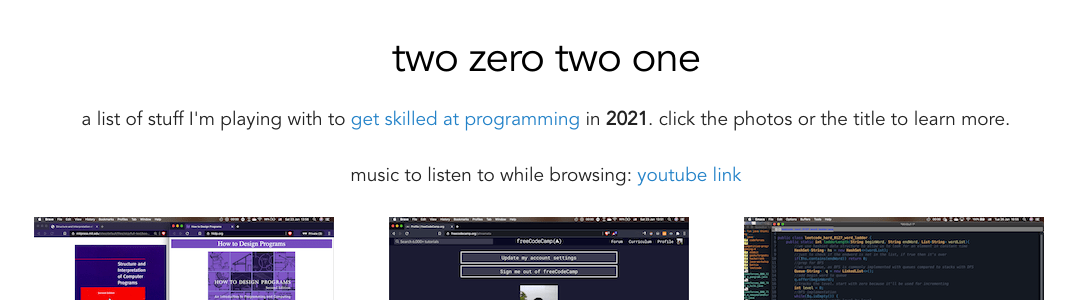
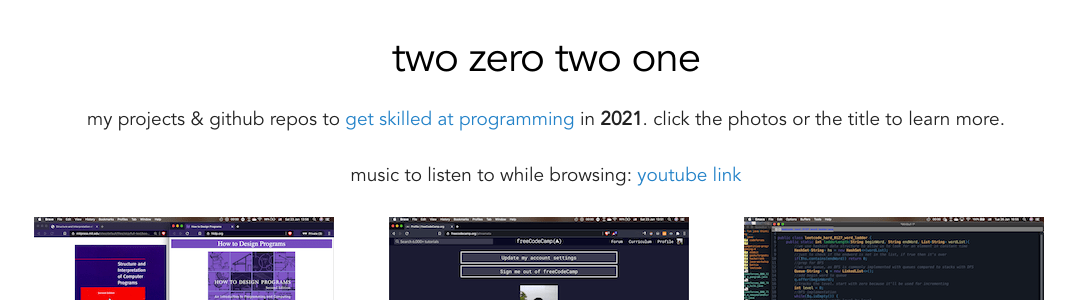
Before and after one commit to jpamata/jpamata.github.io, a Jekyll site: the page built from projects/2021.md, in a window 1280 px wide. Shown: the part 172-472 px from the top of the page, without its empty margins (94-1178 px from the left). Built offline with Jekyll 4.4.1, drawn with Linux system fonts in a browser that asks for light colours.

Commit message:
Update 2021.md

```diff
--- a/projects/2021.md
+++ b/projects/2021.md
@@ -424,7 +424,7 @@ form {
   </p>
   <h2>two zero two one</h2>
   <p>
-    a list of stuff I'm playing  with to <a href="https://youtu.be/Sx7JszqkL-w?t=4087">get skilled at programming</a> in <strong>2021</strong>. click the photos or the title to learn more.
+    my projects & github repos to <a href="https://youtu.be/Sx7JszqkL-w?t=4087">get skilled at programming</a> in <strong>2021</strong>. click the photos or the title to learn more.
     </p>
 	<!-- Song: Ships With Holes Will Sink | Artist: We were promised Jetpacks -->
   <p>music to listen to while browsing: <a href="https://youtu.be/yOOLweEK-5s?t=2">youtube link</a></p>
```
